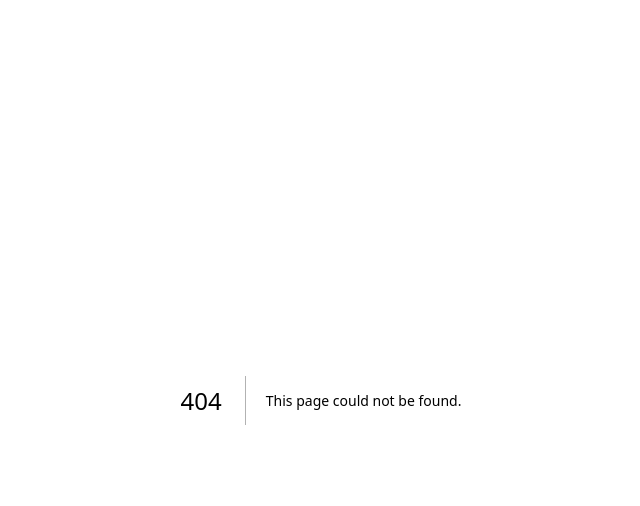
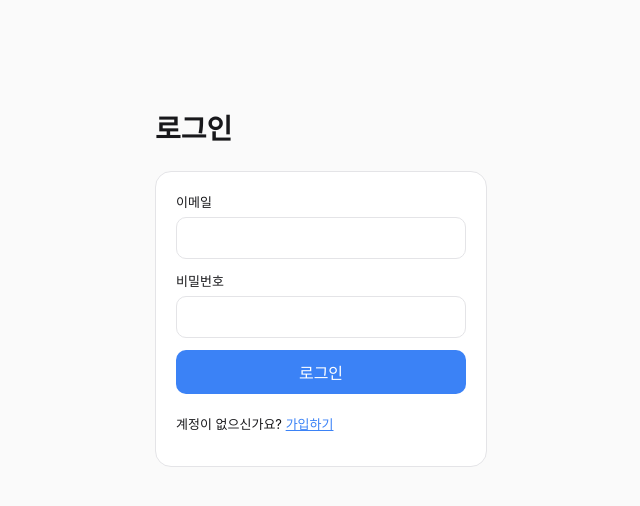
Before and after one commit to svrforum/BebeMoment, a Next.js app in the folder apps/web/: page /login in a window 1280 px wide. Before the commit this address had no page. Shown: the top 506 px of the page, without its empty margins (319-959 px from the left). Built offline with nearby package versions, Linux system fonts and the light colour scheme.

Commit message:
feat(web): login page

```diff
--- /dev/null
+++ b/apps/web/app/(auth)/login/page.tsx
@@ -0,0 +1,58 @@
+'use client'
+import { useState } from 'react'
+import { useRouter } from 'next/navigation'
+
+export default function LoginPage() {
+  const router = useRouter()
+  const [email, setEmail] = useState('')
+  const [password, setPassword] = useState('')
+  const [error, setError] = useState<string | null>(null)
+  const [submitting, setSubmitting] = useState(false)
+
+  async function submit(e: React.FormEvent) {
+    e.preventDefault()
+    setError(null)
+    setSubmitting(true)
+    const res = await fetch('/api/auth/login', {
+      method: 'POST',
+      headers: { 'Content-Type': 'application/json' },
+      body: JSON.stringify({ email, password }),
+    })
+    setSubmitting(false)
+    if (!res.ok) {
+      const data = await res.json().catch(() => ({}))
+      setError(data.error ?? '로그인 실패')
+      return
+    }
+    router.push('/')
+    router.refresh()
+  }
+
+  return (
+    <main style={{ maxWidth: 380, margin: '64px auto', padding: 24 }}>
+      <h1 style={{ fontSize: 28, fontWeight: 700 }}>로그인</h1>
+      <form onSubmit={submit} className="card" style={{ marginTop: 24, display: 'grid', gap: 12 }}>
+        <label>
+          <div style={{ fontSize: 13, marginBottom: 6 }}>이메일</div>
+          <input type="email" value={email} onChange={(e) => setEmail(e.target.value)} required />
+        </label>
+        <label>
+          <div style={{ fontSize: 13, marginBottom: 6 }}>비밀번호</div>
+          <input
+            type="password"
+            value={password}
+            onChange={(e) => setPassword(e.target.value)}
+            required
+          />
+        </label>
+        {error && <p style={{ color: '#ef4444', fontSize: 13 }}>{error}</p>}
+        <button type="submit" disabled={submitting}>
+          {submitting ? '...' : '로그인'}
+        </button>
+        <p style={{ fontSize: 13, marginTop: 8 }}>
+          계정이 없으신가요? <a href="/signup">가입하기</a>
+        </p>
+      </form>
+    </main>
+  )
+}
```
